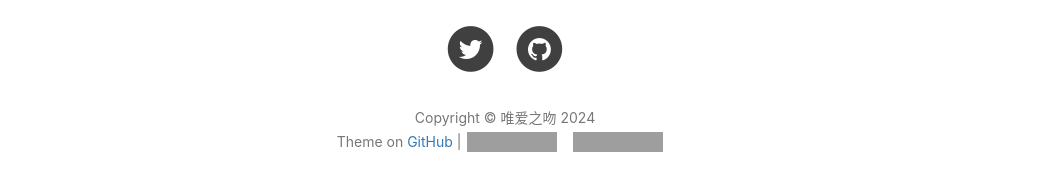
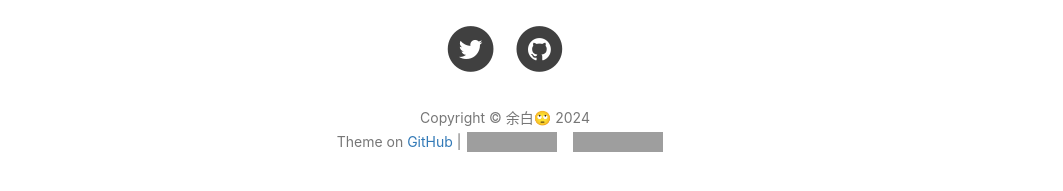
Before and after one commit to ONLYLOVELYKISS/onlylovelykiss.github.io, a Jekyll site: the page built from index.html, in a window 1280 px wide and 900 px high, scrolled down 943 px. Shown: the part 654-845 px from the top of the window, without its empty margins (135-1198 px from the left). Built offline with Jekyll 4.4.1, drawn with Linux system fonts in a browser that asks for light colours; nearby versions of some CDN libraries; the list of posts is cut into pages by our own code; comment, search, counter and statistics services are not loaded; grey boxes are pictures that could not be loaded.

Commit message:
更新 _config.yml
change title

```diff
--- a/_config.yml
+++ b/_config.yml
@@ -1,10 +1,10 @@
 # Site settings
-title: 唯爱之吻
+title: 余白🙄
 SEOTitle: 唯爱、至死不渝！！！
 header-img: img/home-bg-bluestars.jpg
 email: onlylovely_kiss@outlook.com
 description: "如果你喜欢一个女孩，就好好努力多挣钱，到时候多随点份子钱。"
-keyword: "私人站点, 测试, 涩涩"
+keyword: "Blog,考研,公众号"
 url: "https://onlylovelykiss.github.io"          # your host, for absolute URL
 baseurl: ""      # for example, '/blog' if your blog hosted on 'host/blog'
 github_repo: "https://github.com/ONLYLOVELYKISS/onlylovelykiss.github.io.git" # you code repository
```
